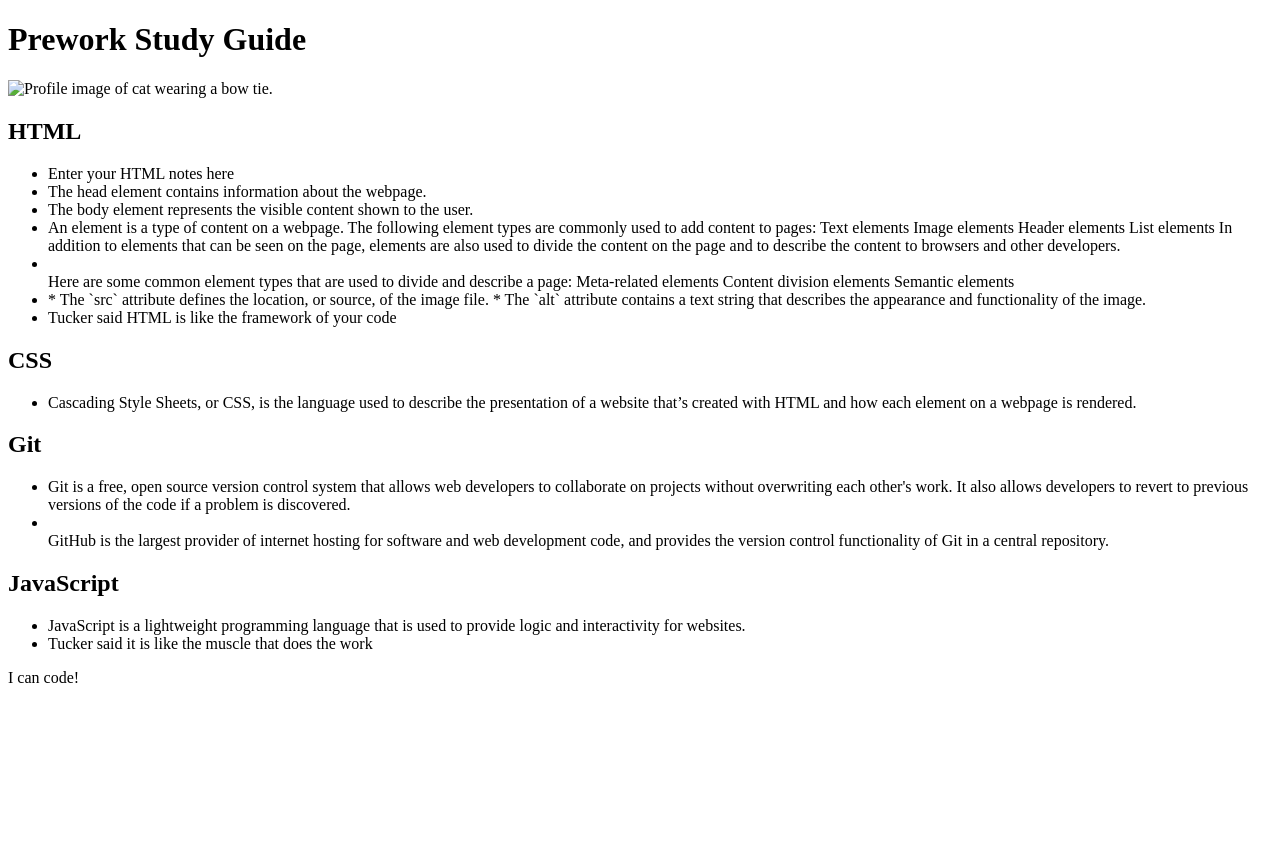
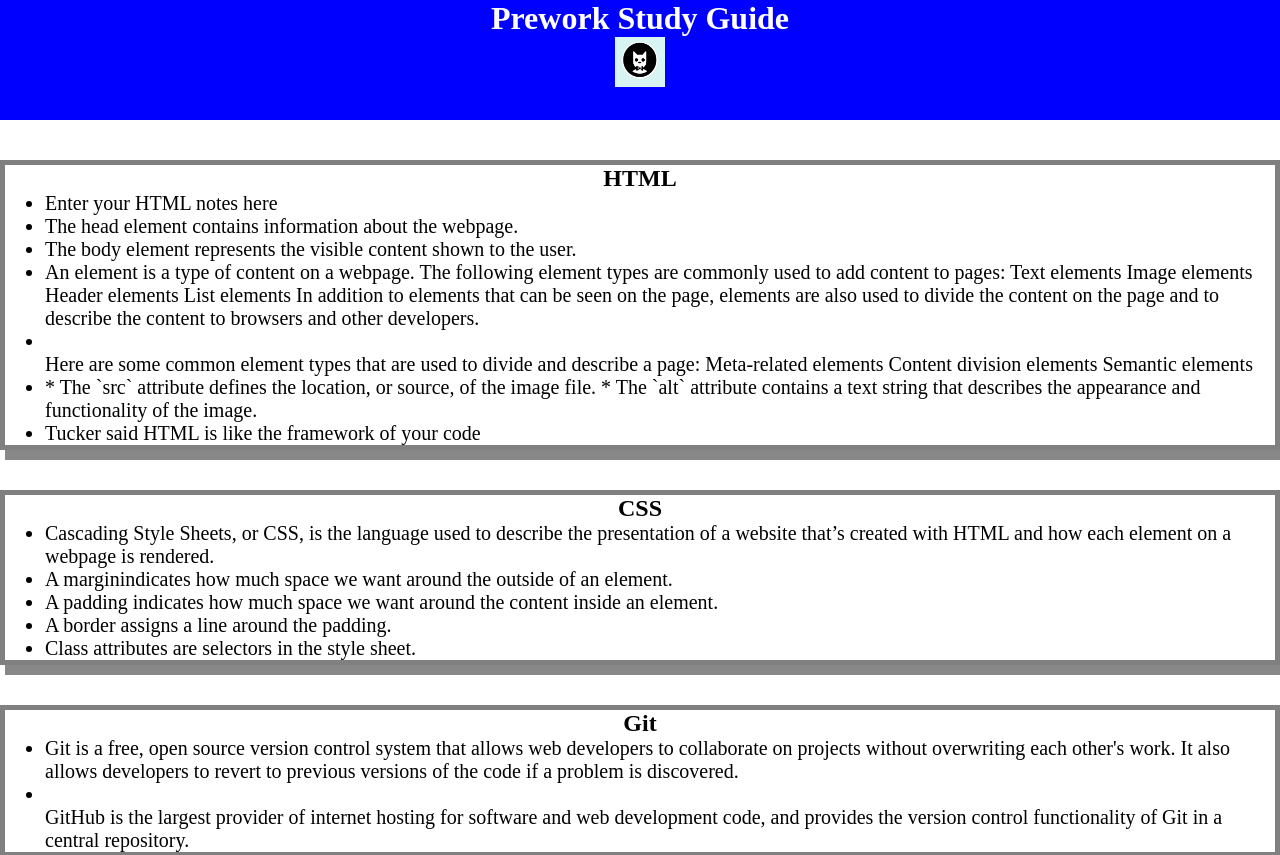
Before and after one commit to tasshroll/prework-study-guide, a plain HTML site: page index.html in a window 1280 px wide. Shown: the top 855 px of the page. Before the commit the page ends 800 px from the top, so only its background shows below. Drawn offline with Linux system fonts and the light colour scheme.

Commit message:
added CSS to project

```diff
--- /dev/null
+++ b/assets/style.css
@@ -0,0 +1,42 @@
+* {
+       margin: 0;
+       padding: 0;
+   }
+header,
+footer {
+    width: 100%;
+    height: 120px;
+    background-color: blue;
+    color: white;
+}
+h1,
+h2 {
+    text-align: center;
+}
+img {
+    display: block;
+    height: 50px;
+    width: 50px;
+    margin-left: auto;
+    margin-right: auto;
+}img {
+    display: block;
+    height: 50px;
+    width: 50px;
+    margin-left: auto;
+    margin-right: auto;
+}
+ul {
+    padding-left: 40px;
+    font-size: 20px;
+}
+p {
+  text-align: center;
+  font-size: 30px;
+}
+.card {
+    width: 80;
+    margin: 40px auto;
+    border: 5px solid gray;
+    box-shadow: 5px 10px #888888; */
+}
--- a/index.html
+++ b/index.html
@@ -1,15 +1,17 @@
-<!DOCTYPE html>
+   <!DOCTYPE html>
 <html lang="en">
   <head>
     <meta charset="UTF-8" />
     <meta http-equiv="X-UA-Compatible" content="IE=edge" />
     <meta name="viewport" content="width=device-width, initial-scale=1.0" />
+    <link rel="stylesheet" href="./assets/style.css"/>
     <title>Prework Study Guide</title>
   </head>
   <body>
     <header id="top">
       <h1>Prework Study Guide</h1>
-      <img src="./assets/bowtie-cat.png" alt="Profile image of cat wearing a bow tie." />
+      <img src="./assets/bowtie-cat.png" alt="Profile image of cat wearing a bow tie."
+      />
     </header>
     <main>
       <!-- Student code goes here -->
@@ -48,7 +50,13 @@
       <section class="card" id="css-section">
         <h2>CSS</h2>
         <ul>
-          <li>Cascading Style Sheets, or CSS, is the language used to describe the presentation of a website that’s created with HTML and how each element on a webpage is rendered.</li>
+          <li>Cascading Style Sheets, or CSS, is the language used to describe the presentation
+            of a website that’s created with HTML and how each element on a webpage is rendered.</li>
+            <li>A marginindicates how much space we want around the outside of an element.</li>
+            <li>A padding indicates how much space we want around the content inside an element.</li>
+            <li>A border assigns a line around the padding.
+            <li>Class attributes are selectors in the style sheet.</li>
+            </li>
         </ul>
       </section>
 
```
Also changed, not shown: assets/bowtie-cat.png (added).
